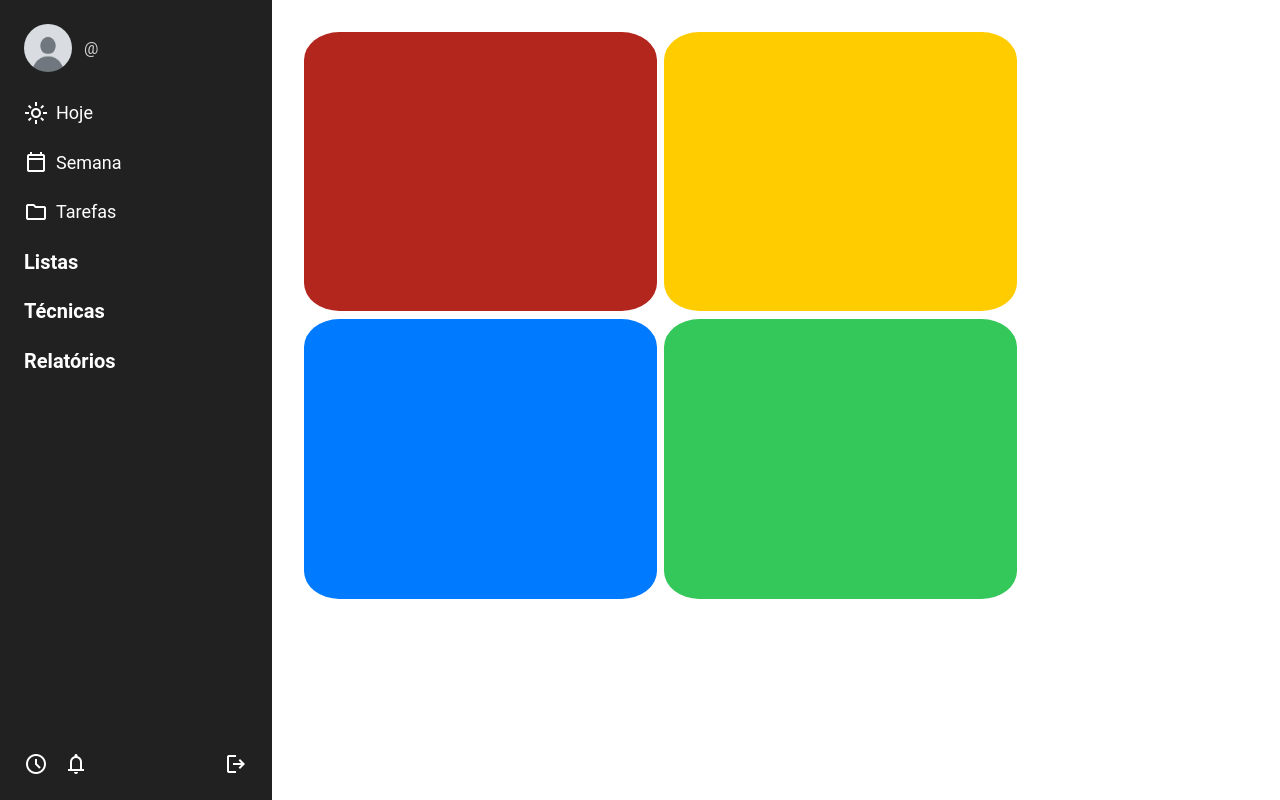
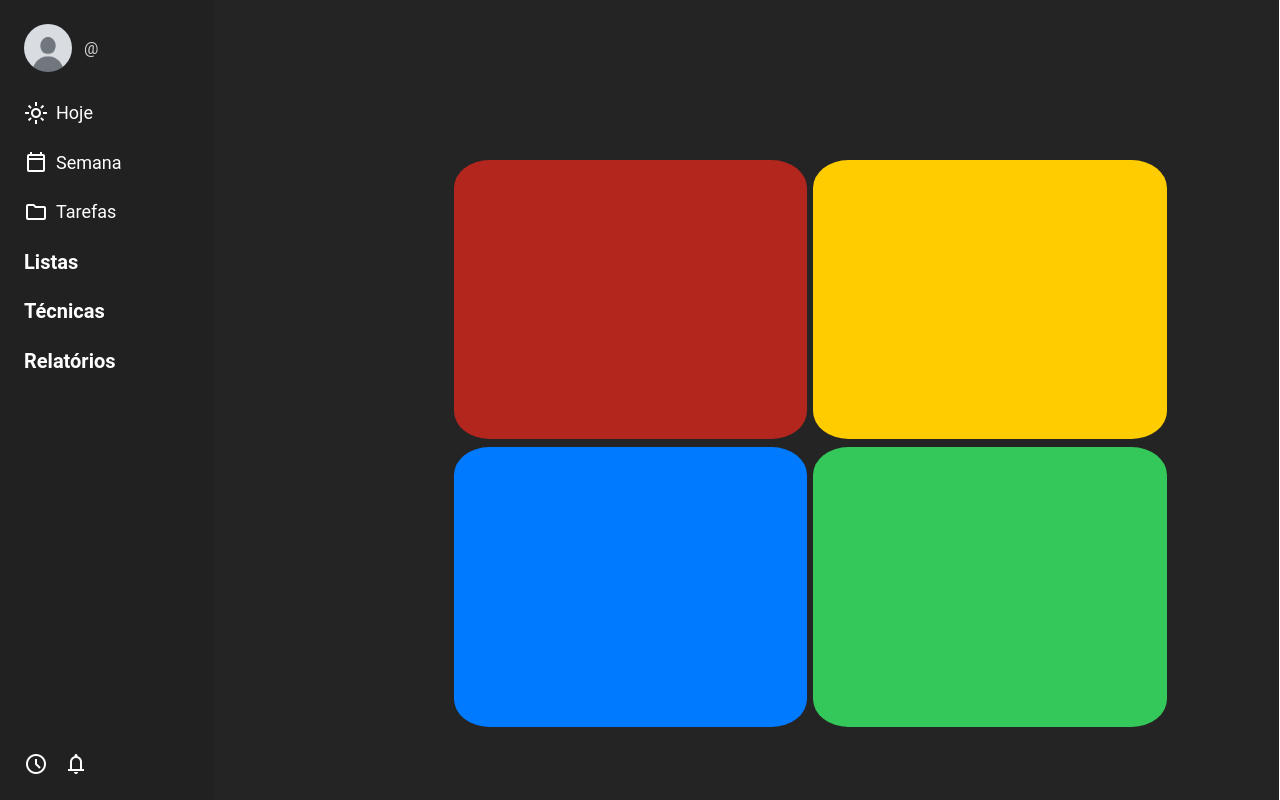
Before and after one commit to bijunkes/Kronos, a React (Vite) app in the folder front/: page /eisenhower in a window 1280 px wide. Built offline with nearby package versions, Linux system fonts and the light colour scheme.

Commit message:
Adição do Fundo

```diff
--- a/front/src/components/MatrizEisenhower/index.jsx
+++ b/front/src/components/MatrizEisenhower/index.jsx
@@ -2,7 +2,8 @@ import React, { useState } from "react";
 import {NaoImportanteUrgente,
  NaoImportanteNaoUrgente,
  ImportanteNaoUrgente,
- ImportanteUrgente
+ ImportanteUrgente,
+ Fundo
 } from './style';
 
 function MatrizEisenhower(){
@@ -15,13 +16,14 @@ function MatrizEisenhower(){
     }
     return(
 
-        <div className="matrizeisenhower-component">
+        <Fundo>
+
         <ImportanteUrgente></ImportanteUrgente>
         <ImportanteNaoUrgente></ImportanteNaoUrgente>
         <NaoImportanteUrgente></NaoImportanteUrgente>
         <NaoImportanteNaoUrgente></NaoImportanteNaoUrgente>
 
-        </div>
+        </Fundo>
 
     );
 
--- a/front/src/components/MatrizEisenhower/style.js
+++ b/front/src/components/MatrizEisenhower/style.js
@@ -8,7 +8,7 @@ export const NaoImportanteUrgente = styled.div`
     width: 27.6vw;
     float:left;
     border-radius: 10%;
-    margin: 1vh 0.5vw 0 0
+    margin: 1vh 0.5vw 0 30vh;
 
 `;
 export const NaoImportanteNaoUrgente = styled.div`
@@ -18,7 +18,7 @@ export const NaoImportanteNaoUrgente = styled.div`
     height: 34.92vh;
     width: 27.6vw;
     border-radius: 10%;
-    margin: 1vh 0 0 0
+    margin: 1vh 0 0 0;
 
 `;
 export const ImportanteNaoUrgente = styled.div`
@@ -28,7 +28,7 @@ export const ImportanteNaoUrgente = styled.div`
     height: 34.92vh;
     width: 27.6vw;
     border-radius: 10%;
-    margin: 0 0 0 0
+    margin: 20vh 0 0 0;
 
 `;
 export const ImportanteUrgente = styled.div`
@@ -39,11 +39,22 @@ export const ImportanteUrgente = styled.div`
     width: 27.6vw;
     float:left;
     border-radius: 10%;
-    margin: 0 0.5vw 0 0
+    margin: 20vh 0.5vw 0 30vh;
 
 `;
 export const Fundo = styled.div`
 
 
+    background-color: var(--fundo-parte1);
+    width: 83.2vw;
+    height: 100vh;
+    flex-wrap: wrap;
+    align-items: center;
+    justify-content: center;
+    top: 0%;
+    left:16.7vw;
+    position: absolute;
+
+
 
 `;
```
